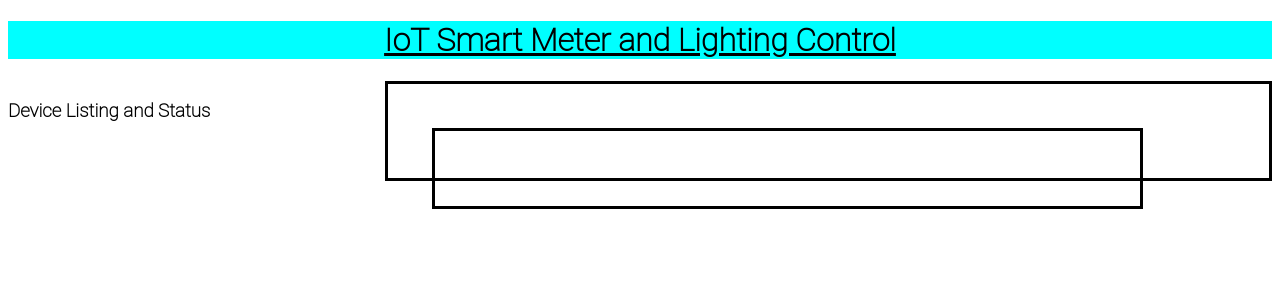
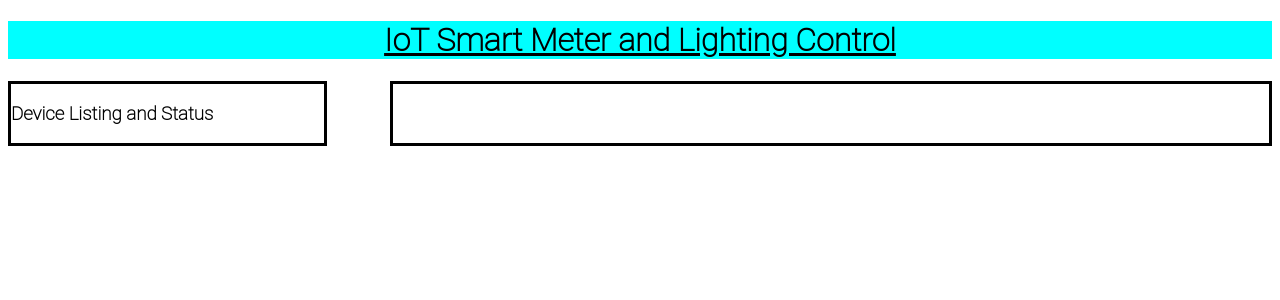
Before and after one commit to KristianTan/IoTSmartMeter, a Flask app: template templates/main.html in a window 1280 px wide. Shown: the top 300 px of the page. Run offline with Flask 2, Linux system fonts and the light colour scheme; the template is opened without the code that fills it, so the values that code supplies are empty.

Commit message:
Removed unnecesary divs

```diff
--- a/static/css/main.css
+++ b/static/css/main.css
@@ -18,6 +18,8 @@ body{
 .device_list{
     width: 25%;
     /*background-color: red;*/
+    border-style: solid;
+    border-color: black;
 }
 
 .spacer{
@@ -31,11 +33,3 @@ body{
     border-style: solid;
     border-color: black;
 }
-
-.display {
-    width: 80%;
-    height: 80%;
-    margin: 5%;
-    border-style: solid;
-    border-color: black;
-}
--- a/templates/main.html
+++ b/templates/main.html
@@ -31,9 +31,6 @@
         <div class="spacer"></div>
 
         <div class="smart_meter">
-            <div class="display">
-
-            </div>
 
         </div>
     </div>
```
